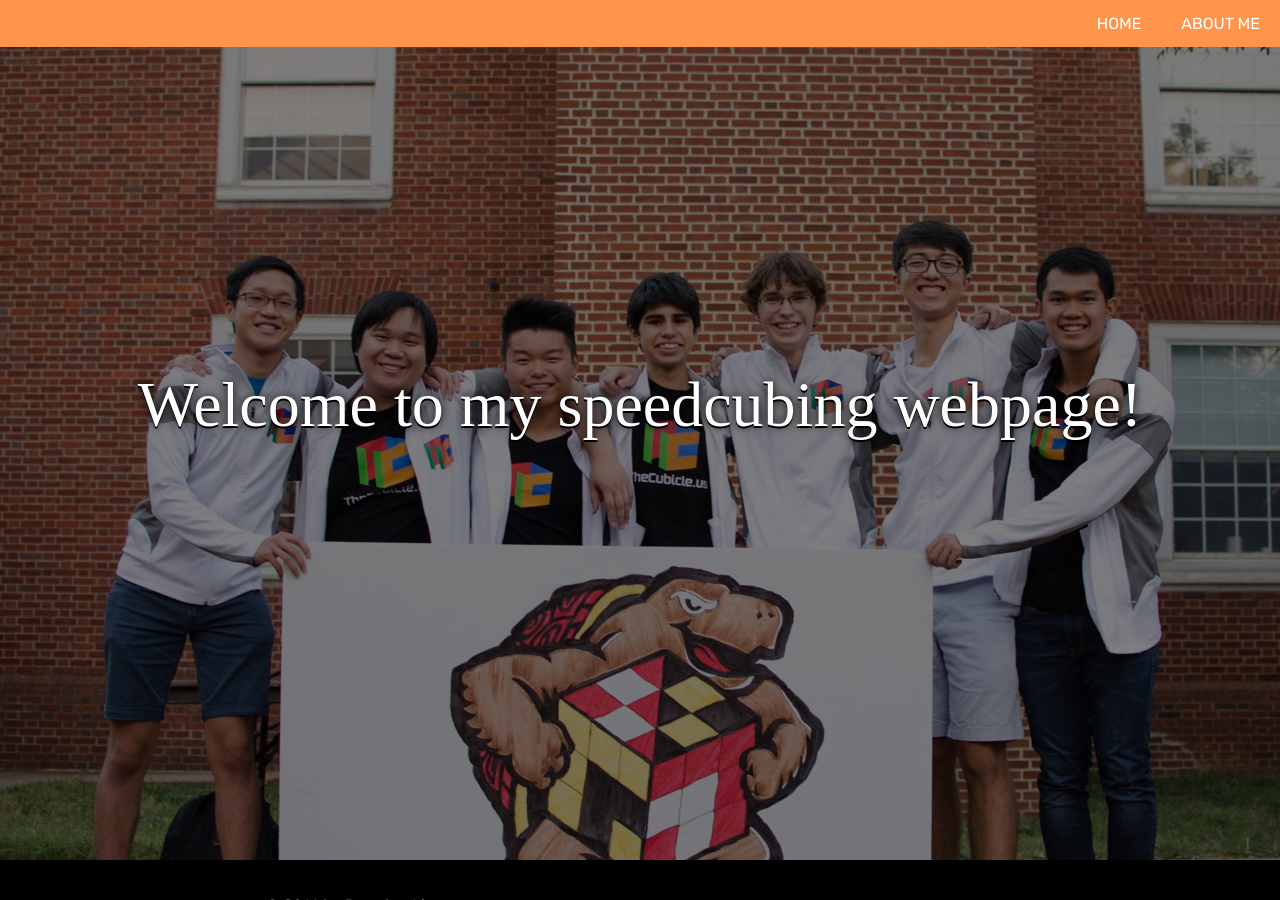
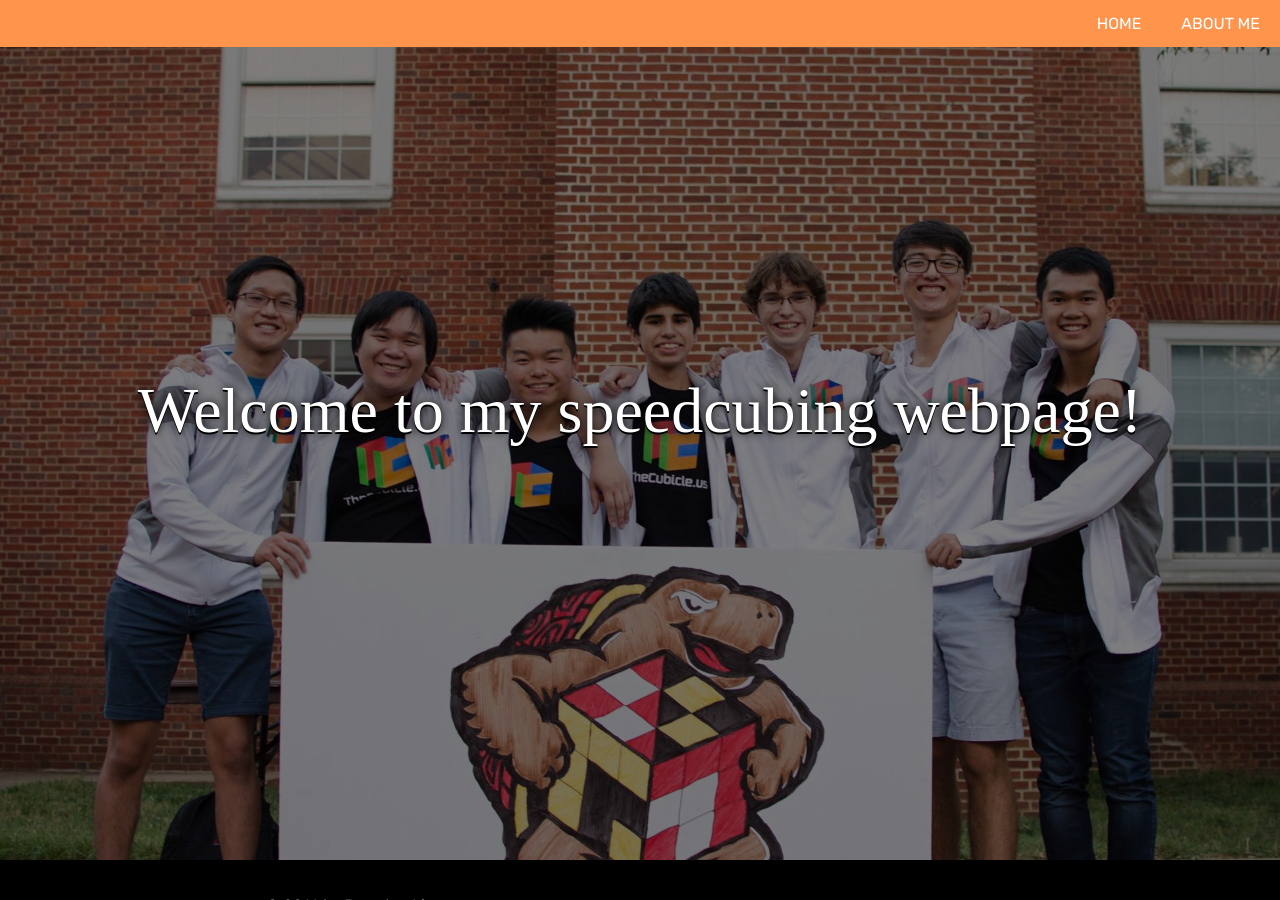
Before and after one commit to esqu1/esqu1.github.io, a Jekyll site: the page built from cubing/index.html, in a window 1280 px wide and 900 px high. Built offline with Jekyll 4.4.1, drawn with Linux system fonts in a browser that asks for light colours; nearby versions of some CDN libraries; some web fonts are replaced.

Commit message:
cubing webpage

```diff
--- a/cubing/css/style.css
+++ b/cubing/css/style.css
@@ -28,6 +28,12 @@ p{
 .cube{
 	background-image: linear-gradient( rgba(0, 0, 0, 0.5), rgba(0, 0, 0, 0.5) ), url(../../img/14590037_1351806814832162_660718812914753426_o.jpg);
 	line-height: 90vh;
+}
+
+span{
+	display: inline-block;
+    vertical-align: middle;
+    line-height: normal;
 }
 
 * {
```
